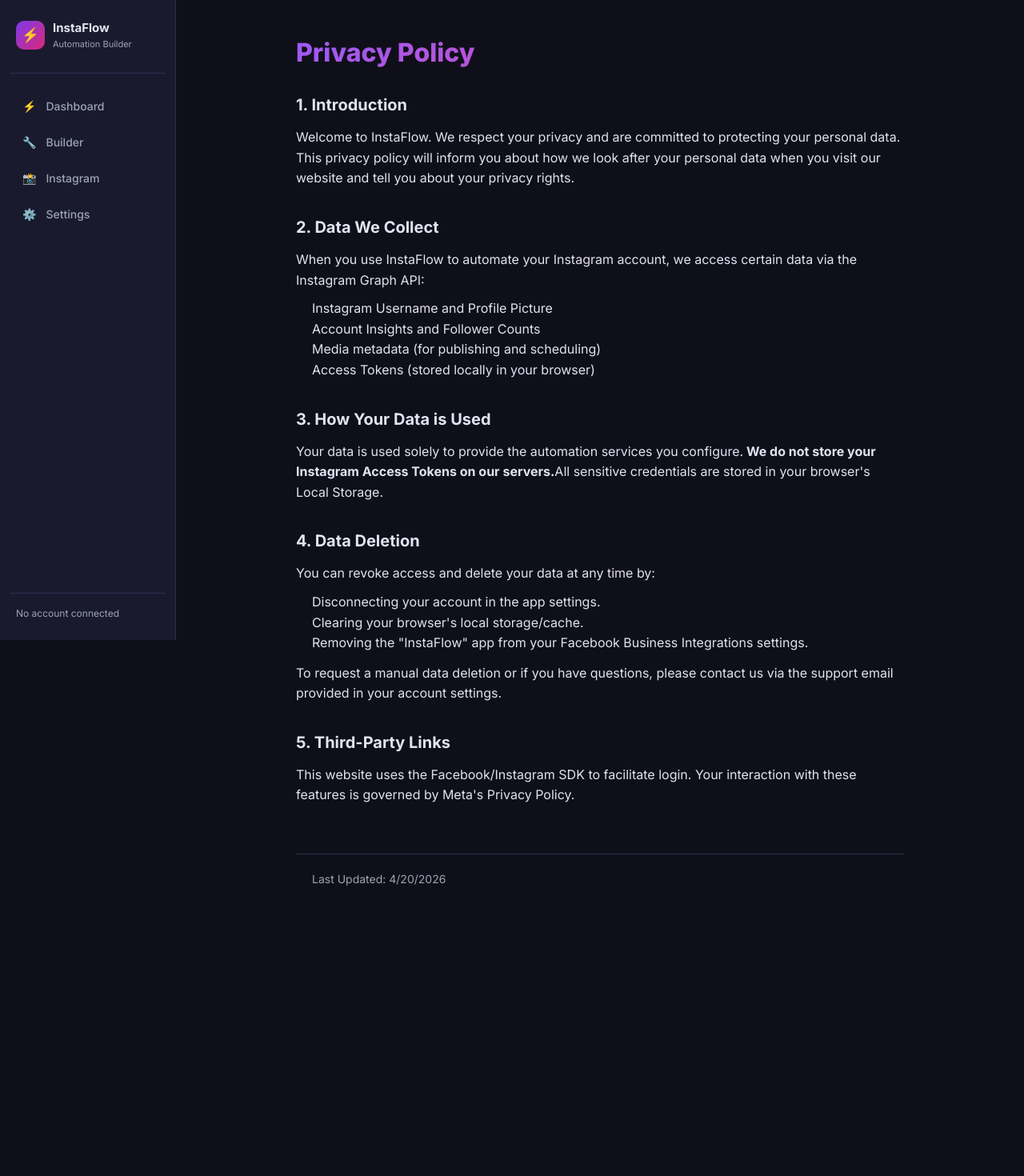
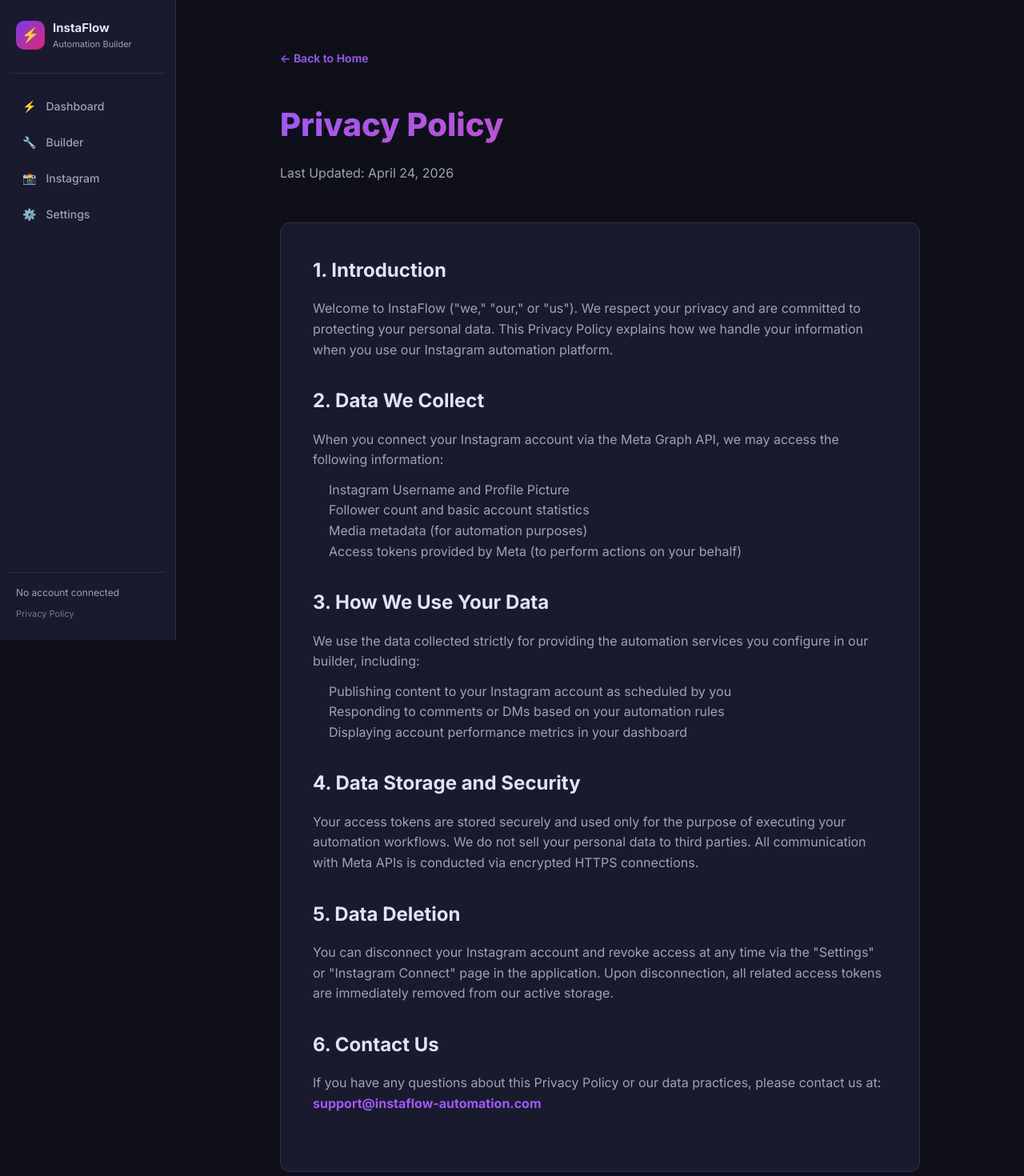
Before and after one commit to aruljothiarasu620/9-16-tool, a Next.js app: page /privacy in a window 1280 px wide. Shown: the top 1470 px of the page at 80% size. Before the commit the page ends 1170 px from the top, so only its background shows below. Built offline with nearby package versions, Linux system fonts and the light colour scheme.

Commit message:
Add Meta privacy page and data deletion callback API

```diff
--- /dev/null
+++ b/src/app/api/auth/deletion/route.ts
@@ -0,0 +1,25 @@
+import { NextResponse } from 'next/server';
+
+/**
+ * Meta Data Deletion Callback
+ * This endpoint is required by Meta to allow users to request deletion of their data.
+ * When a user removes the app from their Facebook settings, Meta pings this URL.
+ */
+export async function POST(request: Request) {
+  try {
+    // Meta sends a signed_request in the POST body
+    // For this automation builder, we provide a confirmation code and a status URL.
+    const confirmationCode = `DEL-${Math.random().toString(36).toUpperCase().slice(2, 10)}`;
+
+    // In a production app, you would parse the signed_request here
+    // and mark the user's data for deletion in your database.
+
+    return NextResponse.json({
+      url: 'https://makecom-azure.vercel.app/privacy', // URL where user can check status
+      confirmation_code: confirmationCode
+    });
+  } catch (error) {
+    console.error('Data deletion error:', error);
+    return NextResponse.json({ error: 'Internal Server Error' }, { status: 500 });
+  }
+}
--- a/src/app/page.tsx
+++ b/src/app/page.tsx
@@ -279,6 +279,12 @@ export default function DashboardPage() {
           </div>
         </div>
       )}
+      {/* Footer */}
+      <footer style={{ marginTop: '60px', padding: '24px 0', borderTop: '1px solid var(--border)', textAlign: 'center' }}>
+        <p style={{ fontSize: '13px', color: 'var(--text-muted)' }}>
+          © 2026 InstaFlow Automation Builder · <Link href="/privacy" style={{ color: 'var(--accent-light)', textDecoration: 'none' }}>Privacy Policy</Link>
+        </p>
+      </footer>
     </div>
   );
 }
--- a/src/app/privacy/page.tsx
+++ b/src/app/privacy/page.tsx
@@ -1,68 +1,114 @@
 'use client';
+
+import Link from 'next/link';
 
 export default function PrivacyPolicy() {
   return (
-    <div style={{ padding: '40px 20px', maxWidth: '800px', margin: '0 auto', color: 'var(--text-primary)', lineHeight: 1.6 }}>
-      <h1 style={{ fontSize: '32px', fontWeight: 800, marginBottom: '24px' }} className="gradient-text">
+    <div style={{
+      padding: '60px 20px',
+      background: 'var(--bg-primary)',
+      minHeight: '100vh',
+      color: 'var(--text-primary)',
+      lineHeight: '1.6'
+    }}>
+      <div style={{ maxWidth: '800px', margin: '0 auto' }}>
+        {/* Navigation */}
+        <Link href="/" style={{
+          display: 'inline-flex',
+          alignItems: 'center',
+          gap: '8px',
+          color: 'var(--accent-light)',
+          textDecoration: 'none',
+          marginBottom: '40px',
+          fontSize: '14px',
+          fontWeight: 600
+        }}>
+          ← Back to Home
+        </Link>
+
+        {/* Header */}
+        <header style={{ marginBottom: '48px' }}>
+          <h1 style={{ fontSize: '40px', fontWeight: 800, marginBottom: '16px' }} className="gradient-text">
             Privacy Policy
           </h1>
+          <p style={{ color: 'var(--text-muted)', fontSize: '16px' }}>
+            Last Updated: April 24, 2026
+          </p>
+        </header>
 
+        {/* Content Section */}
+        <div className="card" style={{ padding: '40px' }}>
           <section style={{ marginBottom: '32px' }}>
-        <h2 style={{ fontSize: '20px', fontWeight: 700, marginBottom: '12px' }}>1. Introduction</h2>
-        <p>
-          Welcome to InstaFlow. We respect your privacy and are committed to protecting your personal data.
-          This privacy policy will inform you about how we look after your personal data when you visit our website
-          and tell you about your privacy rights.
+            <h2 style={{ fontSize: '24px', fontWeight: 700, marginBottom: '16px', color: 'var(--text-primary)' }}>
+              1. Introduction
+            </h2>
+            <p style={{ color: 'var(--text-muted)' }}>
+              Welcome to InstaFlow ("we," "our," or "us"). We respect your privacy and are committed to protecting your personal data. This Privacy Policy explains how we handle your information when you use our Instagram automation platform.
             </p>
           </section>
 
           <section style={{ marginBottom: '32px' }}>
-        <h2 style={{ fontSize: '20px', fontWeight: 700, marginBottom: '12px' }}>2. Data We Collect</h2>
-        <p>
-          When you use InstaFlow to automate your Instagram account, we access certain data via the Instagram Graph API:
+            <h2 style={{ fontSize: '24px', fontWeight: 700, marginBottom: '16px', color: 'var(--text-primary)' }}>
+              2. Data We Collect
+            </h2>
+            <p style={{ color: 'var(--text-muted)', marginBottom: '12px' }}>
+              When you connect your Instagram account via the Meta Graph API, we may access the following information:
             </p>
-        <ul style={{ paddingLeft: '20px', marginTop: '10px' }}>
+            <ul style={{ color: 'var(--text-muted)', paddingLeft: '20px' }}>
               <li>Instagram Username and Profile Picture</li>
-          <li>Account Insights and Follower Counts</li>
-          <li>Media metadata (for publishing and scheduling)</li>
-          <li>Access Tokens (stored locally in your browser)</li>
+              <li>Follower count and basic account statistics</li>
+              <li>Media metadata (for automation purposes)</li>
+              <li>Access tokens provided by Meta (to perform actions on your behalf)</li>
             </ul>
           </section>
 
           <section style={{ marginBottom: '32px' }}>
-        <h2 style={{ fontSize: '20px', fontWeight: 700, marginBottom: '12px' }}>3. How Your Data is Used</h2>
-        <p>
-          Your data is used solely to provide the automation services you configure.
-          <strong> We do not store your Instagram Access Tokens on our servers.</strong>
-          All sensitive credentials are stored in your browser's Local Storage.
+            <h2 style={{ fontSize: '24px', fontWeight: 700, marginBottom: '16px', color: 'var(--text-primary)' }}>
+              3. How We Use Your Data
+            </h2>
+            <p style={{ color: 'var(--text-muted)', marginBottom: '12px' }}>
+              We use the data collected strictly for providing the automation services you configure in our builder, including:
+            </p>
+            <ul style={{ color: 'var(--text-muted)', paddingLeft: '20px' }}>
+              <li>Publishing content to your Instagram account as scheduled by you</li>
+              <li>Responding to comments or DMs based on your automation rules</li>
+              <li>Displaying account performance metrics in your dashboard</li>
+            </ul>
+          </section>
+
+          <section style={{ marginBottom: '32px' }}>
+            <h2 style={{ fontSize: '24px', fontWeight: 700, marginBottom: '16px', color: 'var(--text-primary)' }}>
+              4. Data Storage and Security
+            </h2>
+            <p style={{ color: 'var(--text-muted)' }}>
+              Your access tokens are stored securely and used only for the purpose of executing your automation workflows. We do not sell your personal data to third parties. All communication with Meta APIs is conducted via encrypted HTTPS connections.
             </p>
           </section>
 
           <section style={{ marginBottom: '32px' }}>
-        <h2 style={{ fontSize: '20px', fontWeight: 700, marginBottom: '12px' }}>4. Data Deletion</h2>
-        <p>
-          You can revoke access and delete your data at any time by:
-        </p>
-        <ul style={{ paddingLeft: '20px', marginTop: '10px' }}>
-          <li>Disconnecting your account in the app settings.</li>
-          <li>Clearing your browser's local storage/cache.</li>
-          <li>Removing the "InstaFlow" app from your Facebook Business Integrations settings.</li>
-        </ul>
-        <p style={{ marginTop: '12px' }}>
-          To request a manual data deletion or if you have questions, please contact us via the support email provided in your account settings.
+            <h2 style={{ fontSize: '24px', fontWeight: 700, marginBottom: '16px', color: 'var(--text-primary)' }}>
+              5. Data Deletion
+            </h2>
+            <p style={{ color: 'var(--text-muted)' }}>
+              You can disconnect your Instagram account and revoke access at any time via the "Settings" or "Instagram Connect" page in the application. Upon disconnection, all related access tokens are immediately removed from our active storage.
             </p>
           </section>
 
           <section style={{ marginBottom: '32px' }}>
-        <h2 style={{ fontSize: '20px', fontWeight: 700, marginBottom: '12px' }}>5. Third-Party Links</h2>
-        <p>
-          This website uses the Facebook/Instagram SDK to facilitate login. Your interaction with these features is
-          governed by Meta's Privacy Policy.
+            <h2 style={{ fontSize: '24px', fontWeight: 700, marginBottom: '16px', color: 'var(--text-primary)' }}>
+              6. Contact Us
+            </h2>
+            <p style={{ color: 'var(--text-muted)' }}>
+              If you have any questions about this Privacy Policy or our data practices, please contact us at: <br />
+              <strong style={{ color: 'var(--accent-light)' }}>support@instaflow-automation.com</strong>
             </p>
           </section>
+        </div>
 
-      <div style={{ marginTop: '60px', padding: '20px', borderTop: '1px solid var(--border)', fontSize: '14px', color: 'var(--text-muted)' }}>
-        Last Updated: {new Date().toLocaleDateString()}
+        {/* Footer info */}
+        <div style={{ marginTop: '40px', textAlign: 'center', fontSize: '13px', color: 'var(--text-muted)' }}>
+          © 2026 InstaFlow Automation Platform. Built for developers.
+        </div>
       </div>
     </div>
   );
--- a/src/components/Sidebar.tsx
+++ b/src/components/Sidebar.tsx
@@ -73,13 +73,16 @@ export default function Sidebar() {
       <div style={{ marginTop: 'auto', padding: '16px 8px 0', borderTop: '1px solid var(--border)' }}>
         <div style={{ fontSize: '12px', color: 'var(--text-muted)' }}>
           {instagramAccounts.length > 0 ? (
-            <div style={{ display: 'flex', alignItems: 'center', gap: '8px' }}>
+            <div style={{ display: 'flex', alignItems: 'center', gap: '8px', marginBottom: '8px' }}>
               <span className="status-dot active" />
               <span>{instagramAccounts[0].username}</span>
             </div>
           ) : (
-            <span>No account connected</span>
+            <div style={{ marginBottom: '8px' }}>No account connected</div>
           )}
+          <Link href="/privacy" style={{ color: 'var(--text-muted)', textDecoration: 'none', opacity: 0.7, fontSize: '11px' }}>
+            Privacy Policy
+          </Link>
         </div>
       </div>
     </aside>
--- a/src/lib/store.ts
+++ b/src/lib/store.ts
@@ -167,8 +167,8 @@ export const useStore = create<AppStore>()(
       instagramAccounts: [],
       activeScenarioId: null,
       settings: {
-        facebookAppId: '',
-        facebookAppSecret: '',
+        facebookAppId: '2001458060448073',
+        facebookAppSecret: 'fff9231ce808e506def32a87c8cef303',
         notifyOnSuccess: true,
         notifyOnFailure: true,
         notifyEmail: '',
```
Lines whose indentation alone changed are shown as unchanged.
